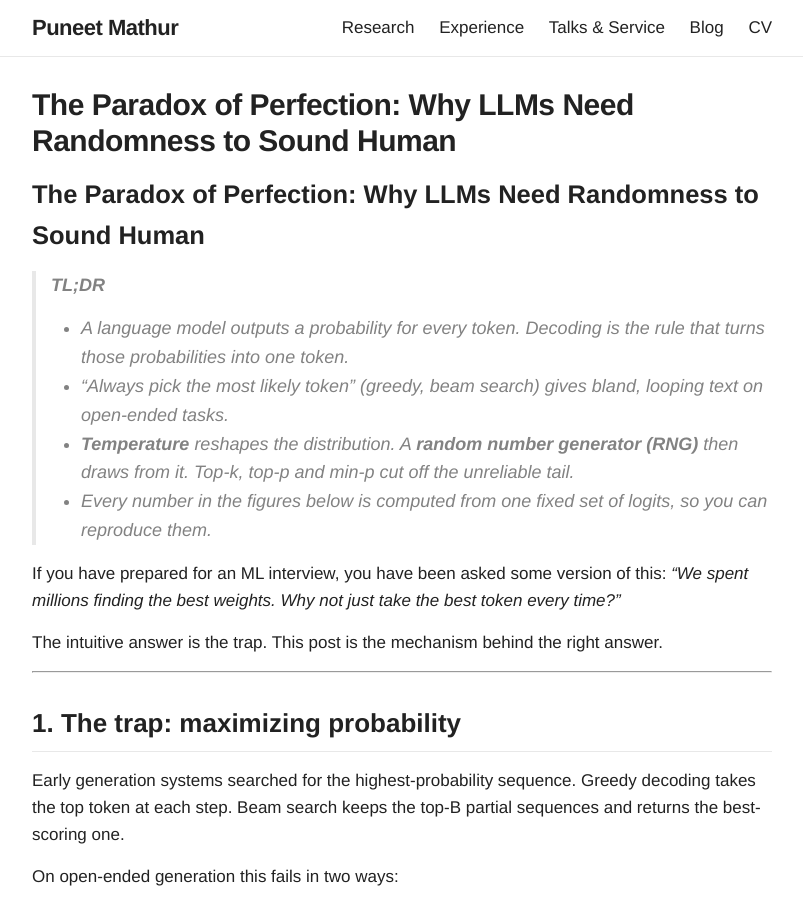
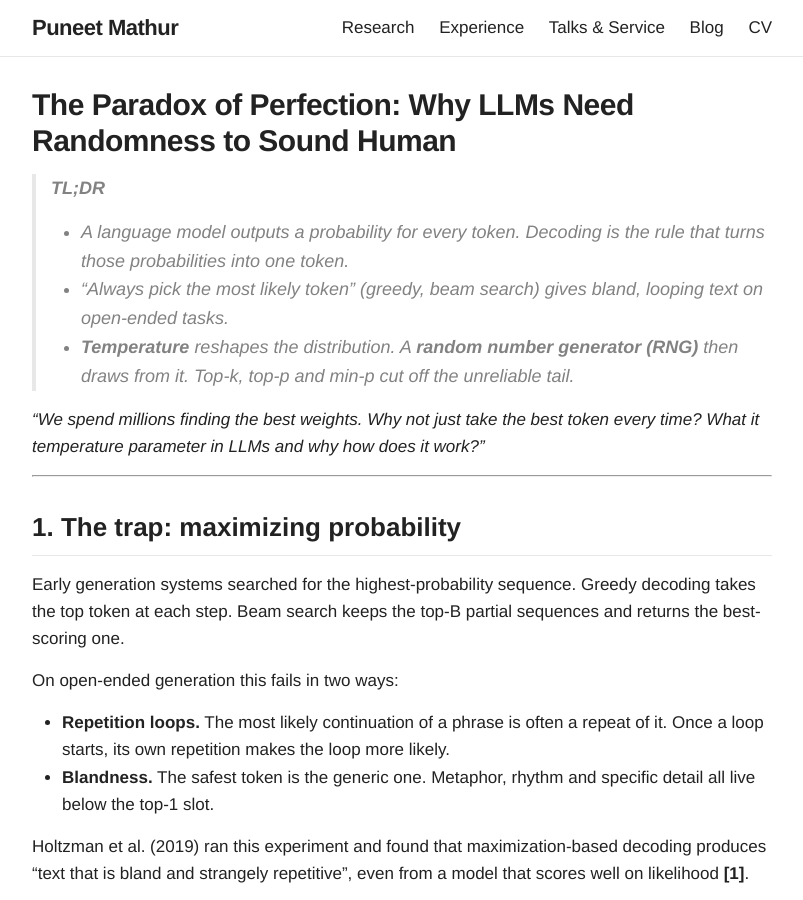
Before and after one commit to theMADAIguy/theMADAIguy.github.io, a Jekyll site: the page built from _posts/2026-10-01-temperature-sampling-llms.md, in a window 1280 px wide and 900 px high. Shown: the whole window, without its empty margins (238-1041 px from the left). Built offline with Jekyll 4.4.1, drawn with Linux system fonts in a browser that asks for light colours.

Commit message:
Update 2026-10-01-temperature-sampling-llms.md

```diff
--- a/_posts/2026-10-01-temperature-sampling-llms.md
+++ b/_posts/2026-10-01-temperature-sampling-llms.md
@@ -4,18 +4,14 @@ title: "The Paradox of Perfection: Why LLMs Need Randomness to Sound Human"
 date: 2026-10-01
 ---
 
-# The Paradox of Perfection: Why LLMs Need Randomness to Sound Human
 
 > **TL;DR**
 >
 > - A language model outputs a probability for every token. *Decoding* is the rule that turns those probabilities into one token.
 > - "Always pick the most likely token" (greedy, beam search) gives bland, looping text on open-ended tasks.
 > - **Temperature** reshapes the distribution. A **random number generator (RNG)** then draws from it. Top-k, top-p and min-p cut off the unreliable tail.
-> - Every number in the figures below is computed from one fixed set of logits, so you can reproduce them.
 
-If you have prepared for an ML interview, you have been asked some version of this: *"We spent millions finding the best weights. Why not just take the best token every time?"*
-
-The intuitive answer is the trap. This post is the mechanism behind the right answer.
+ *"We spend millions finding the best weights. Why not just take the best token every time? What it temperature parameter in LLMs and why how does it work?"*
 
 ---
 
```
